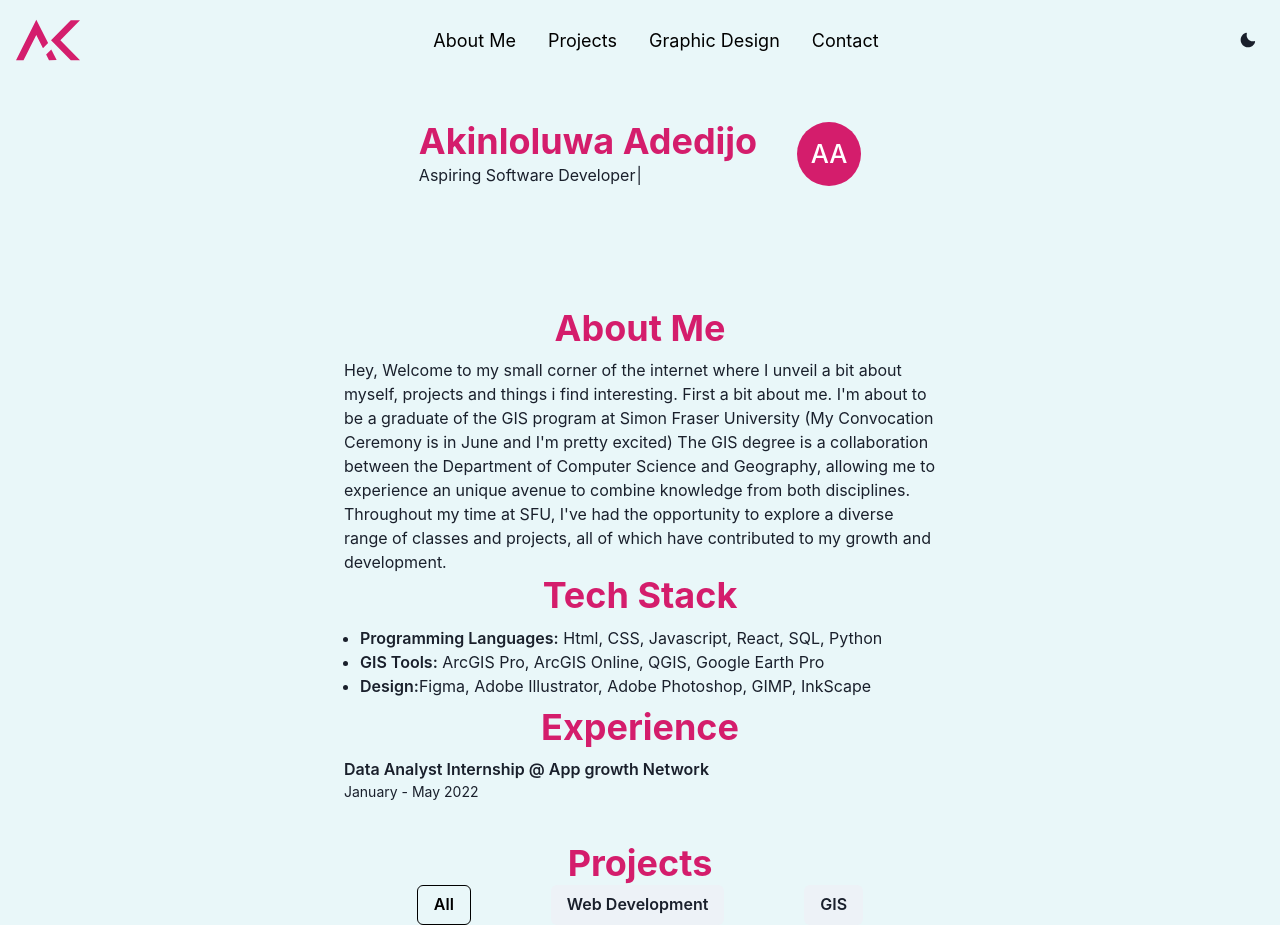
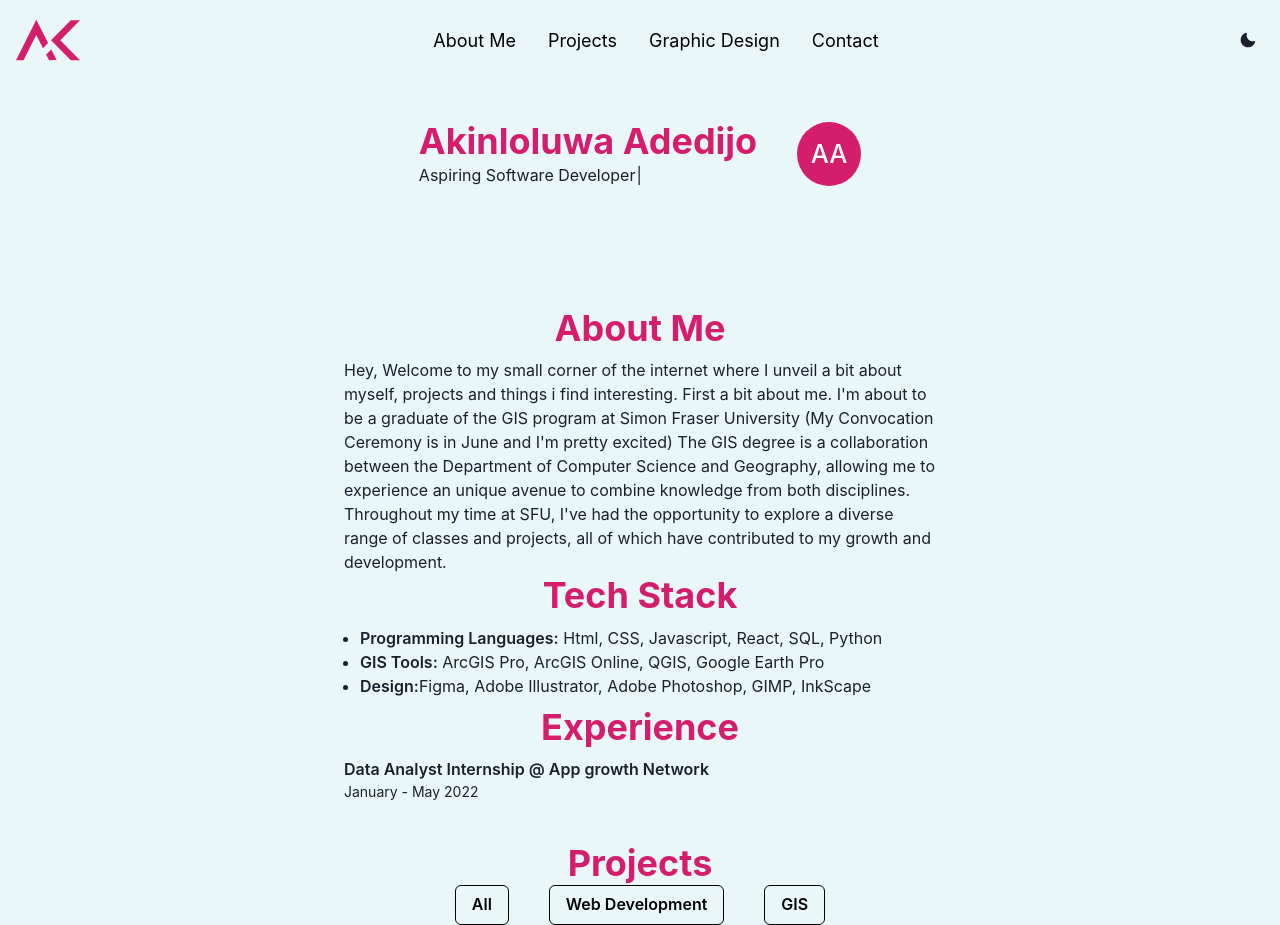
Before and after one commit to Akinloluwa-Adedijo/personal_website, a React (Vite) app: page / in a window 1280 px wide. Built offline with nearby package versions, Linux system fonts and the light colour scheme.

Commit message:
added project filter buttons

```diff
--- a/src/components/Projects.jsx
+++ b/src/components/Projects.jsx
@@ -8,6 +8,8 @@ import {
   Spacer,
   useColorModeValue,
 } from "@chakra-ui/react";
+
+const names = ["All", "Web Development", "GIS"];
 const Projects = () => {
   return (
     <Box h={"max-content"}>
@@ -21,7 +23,17 @@ const Projects = () => {
       <Center>
         <Flex>
           <Flex direction={"row"} gap={10}>
-            <Button
+            {names.map((name) => (
+              <Button
+                color={useColorModeValue("text.light", "text.dark")}
+                colorScheme="primary"
+                variant={"outline"}
+                key={name}
+              >
+                {name}
+              </Button>
+            ))}
+            {/* <Button
               color={useColorModeValue("text.light", "text.dark")}
               colorScheme="primary"
               variant={"outline"}
@@ -31,7 +43,7 @@ const Projects = () => {
             <Spacer />
             <Button>Web Development</Button>
             <Spacer />
-            <Button>GIS</Button>
+            <Button>GIS</Button> */}
           </Flex>
         </Flex>
       </Center>
```
